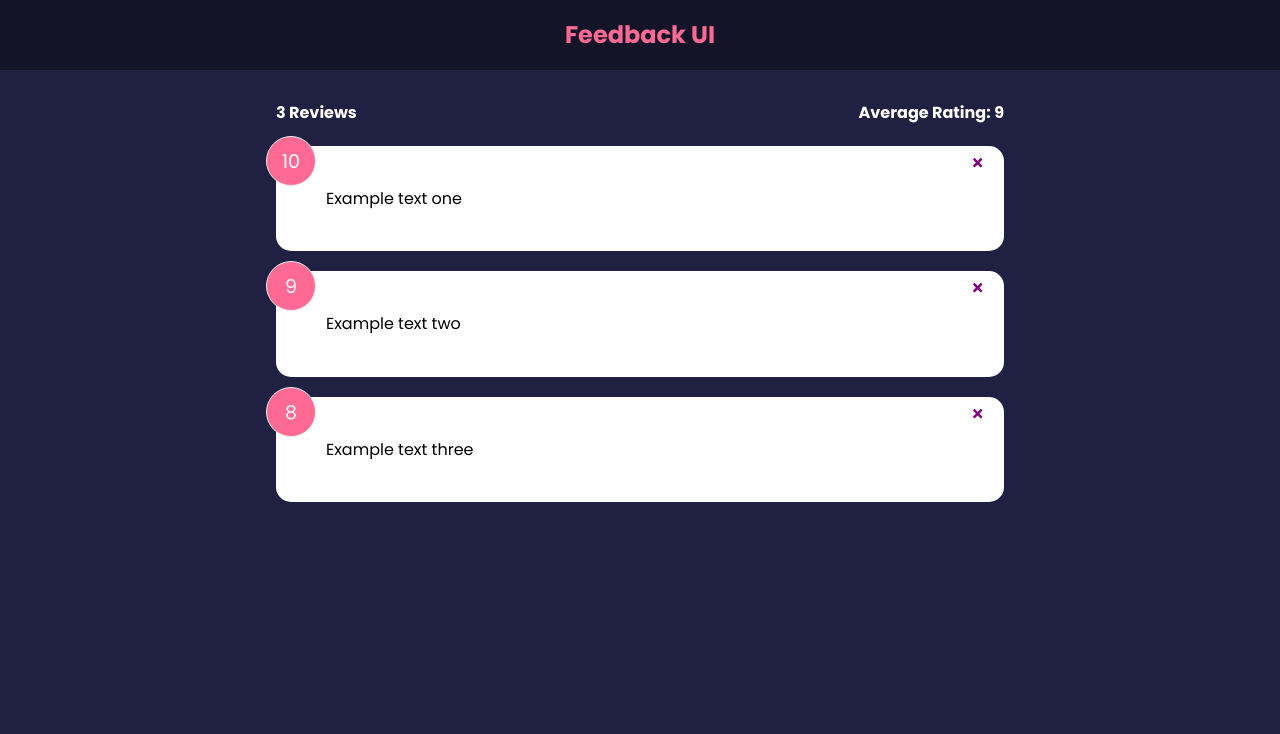
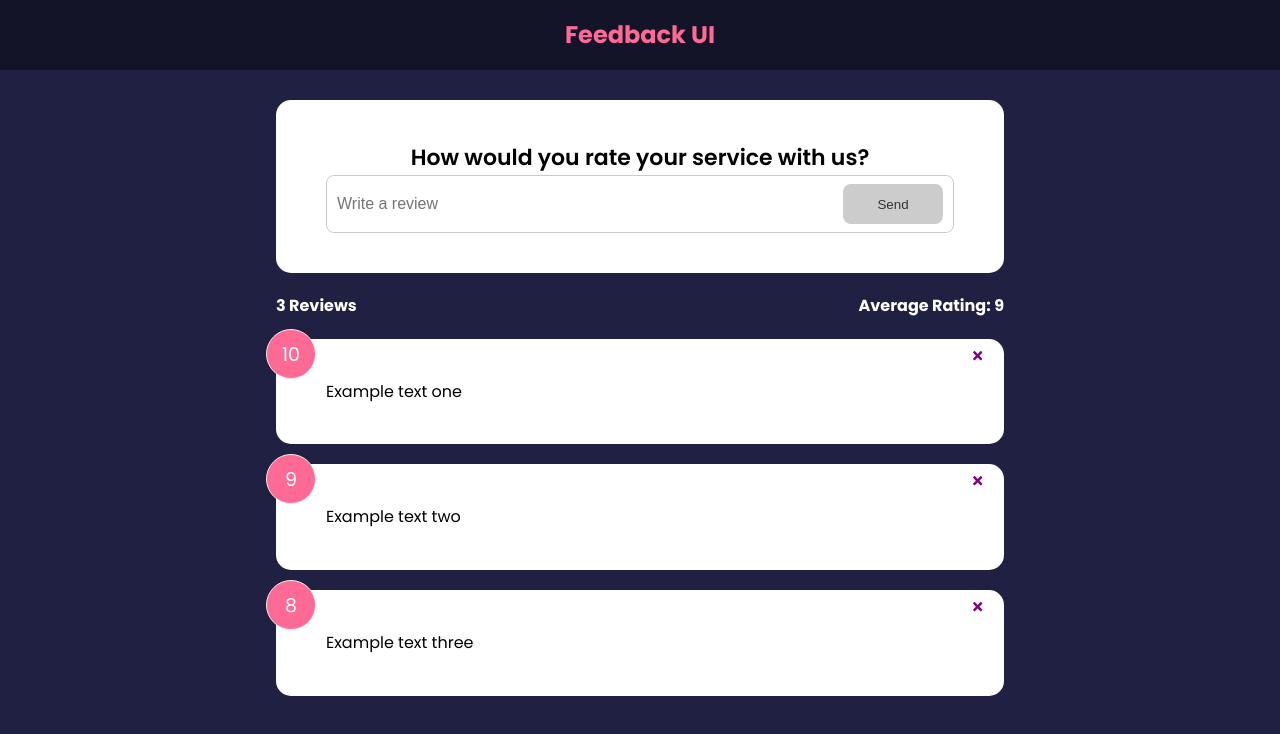
Before and after one commit to mAtIx920/AppToWriteFeedback, a React (Create React App) app: page / in a window 1280 px wide. Shown: the top 734 px of the page. Built offline with nearby package versions, Linux system fonts and the light colour scheme.

Commit message:
Added functional button and input

```diff
--- a/src/App.js
+++ b/src/App.js
@@ -3,6 +3,7 @@
 import { useState } from "react";
 import FeedbackData from "./data/FeedbackData";
 import FeedbackStats from "./Components/FeedbackStats";
+import FeedbackForm from "./Components/FeedbackForm";
 
 function App() {
     const [feedback, setFeedback] = useState(FeedbackData);
@@ -17,6 +18,7 @@
         <>
             <Header />
             <div className='container'>
+                <FeedbackForm />
                 <FeedbackStats feedback={feedback}/>
                 <FeedbackList feedback={feedback}
                 handleDelete={deleteFeedback} />
--- /dev/null
+++ b/src/Components/FeedbackForm.jsx
@@ -0,0 +1,40 @@
+import React from 'react';
+import {useState} from 'react';
+import Card from './shared/Card';
+import Button from './shared/Button';
+
+function FeedbackForm() {
+    const [text, setText] = useState('');
+    const [rating, setRating] = useState(10);
+    const [btnDisabled, setBtnDisabled] = useState(true);
+    const [message, setMessage] = useState('');
+
+    const handleTextChange = (e) => {
+        if(text === ''){
+            setBtnDisabled(true)
+            setMessage('Text must be at least 10 characters')
+        } else if(text !== '' && text.trim().length <= 10){
+            setBtnDisabled(true)
+            setMessage('Text must be at least 10 characters')
+        } else {
+            setBtnDisabled(false)
+            setMessage(null)
+        }
+
+        setText(e.target.value)
+    }
+
+  return <Card>
+      <form>
+          <h2>How would you rate your service with us?</h2>
+          <div className="input-group">
+              <input onChange={handleTextChange} type="text"
+                placeholder='Write a review' value={text}/>
+              <Button type='submit' isDisabled={btnDisabled}>Send</Button>
+          </div>
+          {message && <div className='message'>{message}</div>}
+      </form>
+    </Card>
+}
+
+export default FeedbackForm
--- a/src/Components/Feedbacktem.jsx
+++ b/src/Components/Feedbacktem.jsx
@@ -5,7 +5,7 @@
 
 function FeedbackItem({ item, handleDelete}) {
   return (
-    <Card reverse={false}>
+    <Card>
         <div className="num-display">{item.rating}</div>
         <button className='close'>
           <FaTimes onClick={() => handleDelete(item.id)} color='purple' />
--- /dev/null
+++ b/src/Components/shared/Button.jsx
@@ -0,0 +1,25 @@
+import React from 'react'
+import PropTypes from 'prop-types';
+
+function Button({ children, versionClass, type, isDisabled}) {
+  return (
+    <button type={type} disabled={isDisabled} className={`btn btn-${versionClass}`}>
+        {children}
+    </button>
+  )
+}
+
+Button.defaultProps = {
+    versionClass: 'primary',
+    type: 'button',
+    isDisabled: false,
+}
+
+Button.propTypes = {
+    children: PropTypes.node.isRequired,
+    versionClass: PropTypes.string,
+    type: PropTypes.string,
+    isDisabled: PropTypes.bool,
+}
+
+export default Button
```
